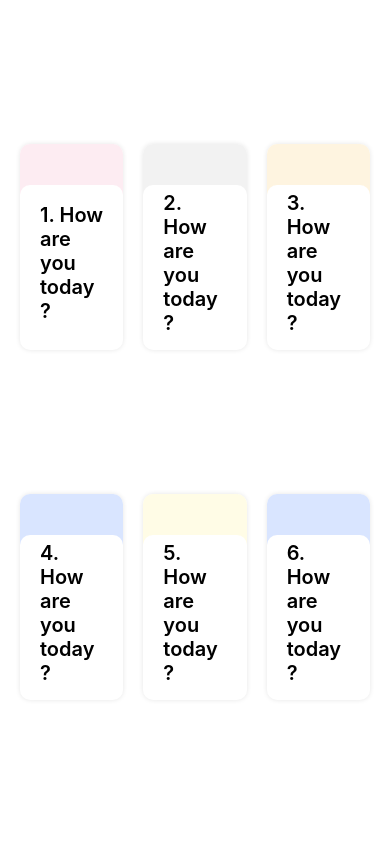
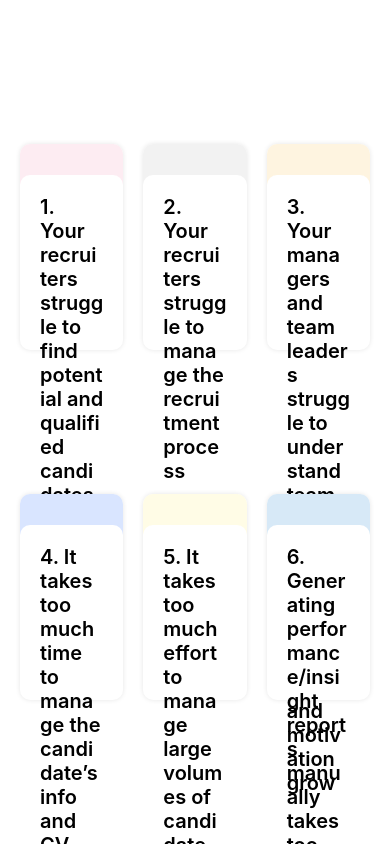
Before and after one commit to tmhhh/HR-Event, a React Native app: screen / in a window 390 px wide. Built offline with nearby package versions, Linux system fonts and the light colour scheme; what react-native-device-info would draw is missing.

Commit message:
replace mock data

```diff
--- a/App.js
+++ b/App.js
@@ -29,58 +29,56 @@ const App = () => {
   const data = [
     {
       id: 1,
-      title: 'How are you today?',
+      title:
+        'Your recruiters struggle to find potential and qualified candidates',
       primaryColor: '#FDECF2',
-      secondaryColor: '',
+      solution:
+        'Interest Profile and Preference Profile from the candidates will help your recruiters understand more about them',
+      propose: 'bravoGROWTH (Interest Profile - Preference Profile)',
     },
     {
       id: 2,
-      title: 'How are you today?',
+      title: 'Your recruiters struggle to manage the recruitment process',
       primaryColor: '#F2F2F2',
-      secondaryColor: '',
+      solution:
+        'Your recruiters can track the recruitment stage of each candidate easily in bravoTALENT',
+      propose: 'bravoTALENT',
     },
     {
       id: 3,
-      title: 'How are you today?',
+      title:
+        'Your managers and team leaders struggle to understand team members and their potential strengths and motivation grow',
       primaryColor: '#FEF4E0',
-      secondaryColor: '',
+      solution: `In bravoGROWTH, you can understand your employee's profiles, abilities as well as how they are fit into the team`,
+      propose: 'bravoGROWTH (TeamMap, Interest Profile - Preference Profile)',
     },
     {
       id: 4,
-      title: 'How are you today?',
+      title:
+        'It takes too much time to manage the candidate’s info and CV manually',
       primaryColor: '#D9E5FF',
-      secondaryColor: '',
+      solution:
+        'With our AI support, your recruiters can easily add candidates into the system by uploading their CVs',
+      propose: 'bravoTALENT',
     },
     {
       id: 5,
-      title: 'How are you today?',
+      title:
+        'It takes too much effort to manage large volumes of candidate CVs received from different job boards',
       primaryColor: '#FFFCE6',
-      secondaryColor: '',
+      solution:
+        'We support integration with different job boards to scan CVs from them and centralize the candidates into bravoTALENT platform',
+      propose: 'bravoTALENT',
     },
     {
       id: 6,
-      title: 'How are you today?',
-      primaryColor: '#D9E5FF',
-      secondaryColor: '',
+      title:
+        'Generating performance/insight reports manually takes too much time.',
+      primaryColor: '#d7e9f7',
+      solution:
+        'In bravoINSIGHTS, you are supported with our built-in dashboards. You can also customize and add the dashboards following your needs',
+      propose: 'bravoINSIGHTS',
     },
-    // {
-    //   id: 7,
-    //   title: 'How are you today?',
-    //   primaryColor: '#FDEDF2',
-    //   secondaryColor: '',
-    // },
-    // {
-    //   id: 8,
-    //   title: 'How are you today?',
-    //   primaryColor: '#EAFBEE',
-    //   secondaryColor: '',
-    // },
-    // {
-    //   id: 9,
-    //   title: 'How are you today?',
-    //   primaryColor: '#FDEFEF',
-    //   secondaryColor: '',
-    // },
   ];
 
   /  /;
@@ -147,16 +145,13 @@ const App = () => {
             flag.current = false;
           }}
           style={styles.centeredView}>
+          <>
+            <Text style={[styles.modalHeader, styles.modalText]}>
+              Solution - {chosenCard?.propose}
+            </Text>
             <View style={styles.modalView}>
               <Text numberOfLines={2} style={styles.modalText}>
-              {chosenCard?.id} Lorem ipsum dolor sit amet consectetur
-              adipisicing elit. Ab fugit amet dolorum totam placeat explicabo ea
-              nam perspiciatis obcaecati vero, vel aliquam esse hic, enim iusto
-              reprehenderit aut tempora officia. Lorem ipsum dolor sit amet
-              consectetur adipisicing elit. Hic accusantium mollitia nobis sed
-              assumenda nulla minus autem nostrum odit architecto pariatur,
-              error sapiente quod saepe! Dolore consequuntur aperiam nemo
-              architecto.
+                {chosenCard?.solution}
               </Text>
               <Image
                 style={styles.modalImage}
@@ -165,6 +160,7 @@ const App = () => {
                 }}
               />
             </View>
+          </>
         </Pressable>
       </Modal>
     </SafeAreaView>
@@ -191,8 +187,8 @@ const styles = StyleSheet.create({
     backgroundColor: 'rgba(0, 0, 0, 0.5)',
   },
   modalView: {
-    width: '90%',
-    height: '90%',
+    width: '95%',
+    height: '80%',
     backgroundColor: '#FFF',
     borderRadius: 10,
     overflow: 'hidden',
@@ -206,8 +202,12 @@ const styles = StyleSheet.create({
     shadowRadius: 4,
     elevation: 5,
   },
+  modalHeader: {
+    color: '#FFF',
+    fontWeight: '600',
+  },
   modalText: {
-    padding: 20,
+    padding: 10,
     fontSize: isTablet ? 20 : 14,
   },
   modalImage: {
--- a/components/card/index.js
+++ b/components/card/index.js
@@ -50,8 +50,7 @@ const styles = StyleSheet.create({
 
   contentWrapper: {
     flex: 3,
-    justifyContent: 'center',
-    paddingHorizontal: 20,
+    padding: 20,
     borderRadius: cardBorderRadius,
     transform: [{translateY: -10}],
     backgroundColor: '#FFF',
```
Lines whose indentation alone changed are shown as unchanged.
